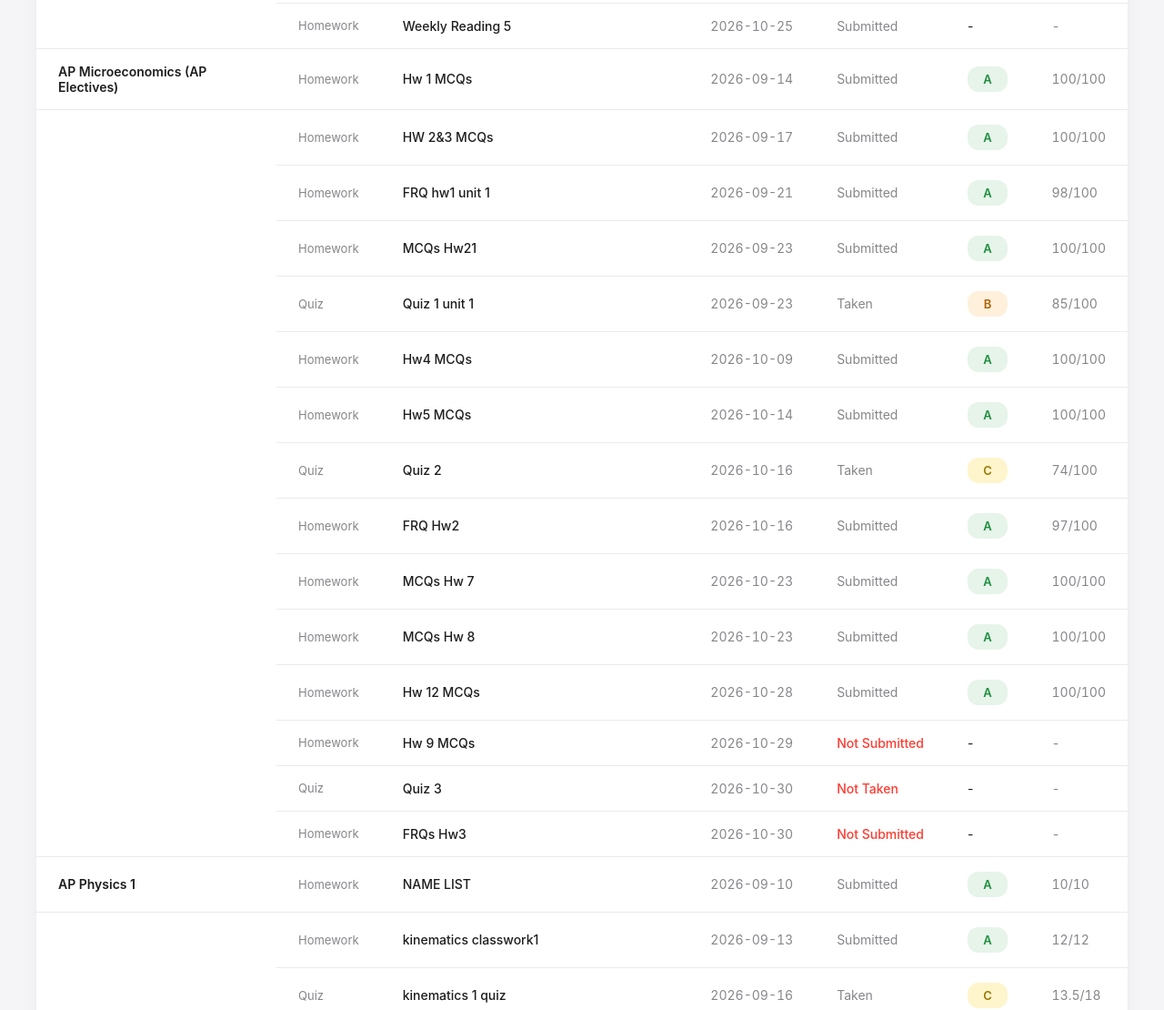
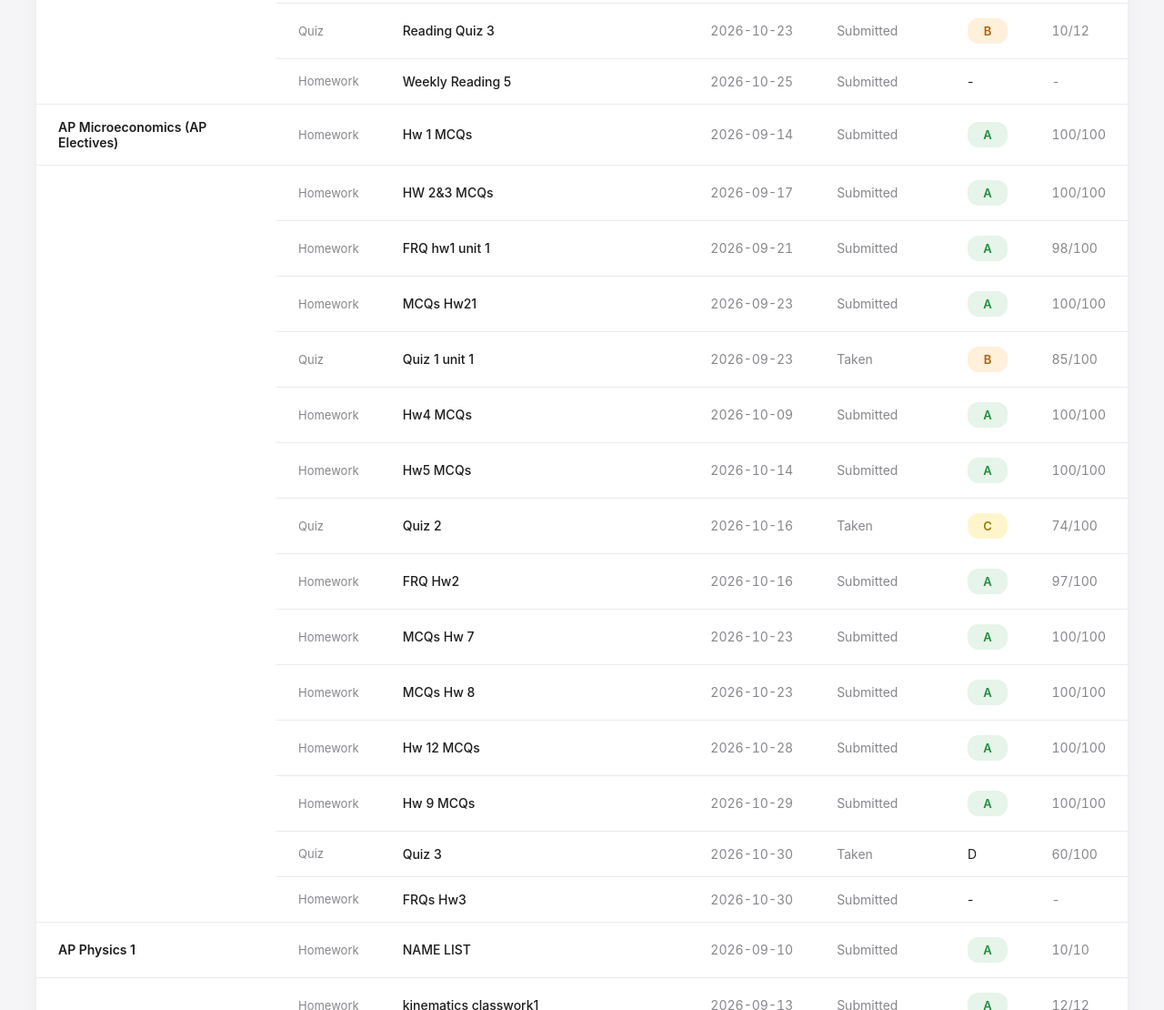
Before and after one commit to vzhang-dev/MichaelY, a plain HTML site: page homework_status.html in a window 1280 px wide. Shown: the part 1690-2800 px from the top of the page at 91% size. Drawn offline with Linux system fonts and the light colour scheme.

Commit message:
Add files via upload

```diff
--- a/homework_status.html
+++ b/homework_status.html
@@ -354,7 +354,7 @@
         <div class="refresh-time">
             <svg width="14" height="14" viewBox="0 0 24 24" fill="none" stroke="currentColor" stroke-width="2" stroke-linecap="round" stroke-linejoin="round" style="opacity:0.7"><polyline points="23 4 23 10 17 10"></polyline><polyline points="1 20 1 14 7 14"></polyline><path d="M3.51 9a9 9 0 0 1 14.85-3.36L23 10M1 14l4.64 4.36A9 9 0 0 0 20.49 15"></path></svg>
             <span class="time-label">Updated:</span>
-            <span class="time-value" id="refresh-time">2026-10-29 17:08</span>
+            <span class="time-value" id="refresh-time">2026-11-02 10:52</span>
         </div>
     </div>
 
@@ -608,6 +608,16 @@
     {
         "id": "t13",
         "class": "AP English Language & Composition (AP Electives)",
+        "type": "Quiz",
+        "task": "Reading Quiz 3",
+        "due": "2026-10-23",
+        "status": "Submitted",
+        "grade": "B",
+        "score": "10/12"
+    },
+    {
+        "id": "t14",
+        "class": "AP English Language & Composition (AP Electives)",
         "type": "Homework",
         "task": "Weekly Reading 5",
         "due": "2026-10-25",
@@ -616,7 +626,7 @@
         "score": ""
     },
     {
-        "id": "t14",
+        "id": "t15",
         "class": "Chinese Language Arts I",
         "type": "Homework",
         "task": "第一周随笔作业",
@@ -626,7 +636,7 @@
         "score": ""
     },
     {
-        "id": "t15",
+        "id": "t16",
         "class": "Chinese Language Arts I",
         "type": "Homework",
         "task": "语文早读小测1",
@@ -636,7 +646,7 @@
         "score": ""
     },
     {
-        "id": "t16",
+        "id": "t17",
         "class": "Chinese Language Arts I",
         "type": "Homework",
         "task": "第二周随笔作业",
@@ -646,7 +656,7 @@
         "score": ""
     },
     {
-        "id": "t17",
+        "id": "t18",
         "class": "Chinese Language Arts I",
         "type": "Homework",
         "task": "《峨日朵雪峰之侧》与《立在地球边上放号》联读学案",
@@ -656,7 +666,7 @@
         "score": ""
     },
     {
-        "id": "t18",
+        "id": "t19",
         "class": "Chinese Language Arts I",
         "type": "Homework",
         "task": "第三周批注作业",
@@ -666,7 +676,7 @@
         "score": ""
     },
     {
-        "id": "t19",
+        "id": "t20",
         "class": "Chinese Language Arts I",
         "type": "Homework",
         "task": "第四周美文小报——探究小论文",
@@ -676,7 +686,7 @@
         "score": ""
     },
     {
-        "id": "t20",
+        "id": "t21",
         "class": "Chinese Language Arts I",
         "type": "Homework",
         "task": "背诵《赤壁赋》",
@@ -686,7 +696,7 @@
         "score": ""
     },
     {
-        "id": "t21",
+        "id": "t22",
         "class": "Chinese Language Arts I",
         "type": "Homework",
         "task": "秋叶诗歌创作",
@@ -696,7 +706,7 @@
         "score": ""
     },
     {
-        "id": "t22",
+        "id": "t23",
         "class": "Geography I",
         "type": "Homework",
         "task": "Geologic Poster",
@@ -706,7 +716,7 @@
         "score": "18/20"
     },
     {
-        "id": "t23",
+        "id": "t24",
         "class": "Geography I",
         "type": "Homework",
         "task": "Phase of the moon observation",
@@ -716,7 +726,7 @@
         "score": "17/20"
     },
     {
-        "id": "t24",
+        "id": "t25",
         "class": "Geography I",
         "type": "Homework",
         "task": "单元练习",
@@ -726,7 +736,7 @@
         "score": ""
     },
     {
-        "id": "t25",
+        "id": "t26",
         "class": "Politics",
         "type": "Homework",
         "task": "必修一第一课作业",
@@ -736,7 +746,7 @@
         "score": "100/100"
     },
     {
-        "id": "t26",
+        "id": "t27",
         "class": "AP Microeconomics (AP Electives)",
         "type": "Homework",
         "task": "Hw 1 MCQs",
@@ -746,7 +756,7 @@
         "score": "100/100"
     },
     {
-        "id": "t27",
+        "id": "t28",
         "class": "AP Microeconomics (AP Electives)",
         "type": "Homework",
         "task": "HW 2&3 MCQs",
@@ -756,7 +766,7 @@
         "score": "100/100"
     },
     {
-        "id": "t28",
+        "id": "t29",
         "class": "AP Microeconomics (AP Electives)",
         "type": "Homework",
         "task": "FRQ hw1 unit 1",
@@ -766,7 +776,7 @@
         "score": "98/100"
     },
     {
-        "id": "t29",
+        "id": "t30",
         "class": "AP Microeconomics (AP Electives)",
         "type": "Homework",
         "task": "MCQs Hw21",
@@ -776,7 +786,7 @@
         "score": "100/100"
     },
     {
-        "id": "t30",
+        "id": "t31",
         "class": "AP Microeconomics (AP Electives)",
         "type": "Quiz",
         "task": "Quiz 1 unit 1",
@@ -786,7 +796,7 @@
         "score": "85/100"
     },
     {
-        "id": "t31",
+        "id": "t32",
         "class": "AP Microeconomics (AP Electives)",
         "type": "Homework",
         "task": "Hw4 MCQs",
@@ -796,7 +806,7 @@
         "score": "100/100"
     },
     {
-        "id": "t32",
+        "id": "t33",
         "class": "AP Microeconomics (AP Electives)",
         "type": "Homework",
         "task": "Hw5 MCQs",
@@ -806,7 +816,7 @@
         "score": "100/100"
     },
     {
-        "id": "t33",
+        "id": "t34",
         "class": "AP Microeconomics (AP Electives)",
         "type": "Quiz",
         "task": "Quiz 2",
@@ -816,7 +826,7 @@
         "score": "74/100"
     },
     {
-        "id": "t34",
+        "id": "t35",
         "class": "AP Microeconomics (AP Electives)",
         "type": "Homework",
         "task": "FRQ Hw2",
@@ -826,7 +836,7 @@
         "score": "97/100"
     },
     {
-        "id": "t35",
+        "id": "t36",
         "class": "AP Microeconomics (AP Electives)",
         "type": "Homework",
         "task": "MCQs Hw 7",
@@ -836,7 +846,7 @@
         "score": "100/100"
     },
     {
-        "id": "t36",
+        "id": "t37",
         "class": "AP Microeconomics (AP Electives)",
         "type": "Homework",
         "task": "MCQs Hw 8",
@@ -846,7 +856,7 @@
         "score": "100/100"
     },
     {
-        "id": "t37",
+        "id": "t38",
         "class": "AP Microeconomics (AP Electives)",
         "type": "Homework",
         "task": "Hw 12 MCQs",
@@ -856,37 +866,37 @@
         "score": "100/100"
     },
     {
-        "id": "t38",
+        "id": "t39",
         "class": "AP Microeconomics (AP Electives)",
         "type": "Homework",
         "task": "Hw 9 MCQs",
         "due": "2026-10-29",
-        "status": "Not Submitted",
-        "grade": "",
-        "score": ""
-    },
-    {
-        "id": "t39",
+        "status": "Submitted",
+        "grade": "A",
+        "score": "100/100"
+    },
+    {
+        "id": "t40",
         "class": "AP Microeconomics (AP Electives)",
         "type": "Quiz",
         "task": "Quiz 3",
         "due": "2026-10-30",
-        "status": "Not Taken",
-        "grade": "",
-        "score": ""
-    },
-    {
-        "id": "t40",
+        "status": "Taken",
+        "grade": "D",
+        "score": "60/100"
+    },
+    {
+        "id": "t41",
         "class": "AP Microeconomics (AP Electives)",
         "type": "Homework",
         "task": "FRQs Hw3",
         "due": "2026-10-30",
-        "status": "Not Submitted",
-        "grade": "",
-        "score": ""
-    },
-    {
-        "id": "t41",
+        "status": "Submitted",
+        "grade": "",
+        "score": ""
+    },
+    {
+        "id": "t42",
         "class": "AP Physics 1",
         "type": "Homework",
         "task": "NAME LIST",
@@ -896,7 +906,7 @@
         "score": "10/10"
     },
     {
-        "id": "t42",
+        "id": "t43",
         "class": "AP Physics 1",
         "type": "Homework",
         "task": "kinematics classwork1",
@@ -906,7 +916,7 @@
         "score": "12/12"
     },
     {
-        "id": "t43",
+        "id": "t44",
         "class": "AP Physics 1",
         "type": "Quiz",
         "task": "kinematics 1 quiz",
@@ -916,7 +926,7 @@
         "score": "13.5/18"
     },
     {
-        "id": "t44",
+        "id": "t45",
         "class": "AP Physics 1",
         "type": "Homework",
         "task": "kinematics classwork2",
@@ -926,7 +936,7 @@
         "score": "12/12"
     },
     {
-        "id": "t45",
+        "id": "t46",
         "class": "AP Physics 1",
         "type": "Homework",
         "task": "Free body diagram",
@@ -936,7 +946,7 @@
         "score": "17/20"
     },
     {
-        "id": "t46",
+        "id": "t47",
         "class": "AP Physics 1",
         "type": "Unit Test",
         "task": "U1 kinematics 1 TEST",
@@ -946,7 +956,7 @@
         "score": "7/10"
     },
     {
-        "id": "t47",
+        "id": "t48",
         "class": "AP Physics 1",
         "type": "Quiz",
         "task": "U2 Dynamics quiz",
@@ -956,7 +966,7 @@
         "score": "15/19"
     },
     {
-        "id": "t48",
+        "id": "t49",
         "class": "AP Physics 1",
         "type": "Homework",
         "task": "Dynamics homework",
@@ -966,7 +976,7 @@
         "score": "12/12"
     },
     {
-        "id": "t49",
+        "id": "t50",
         "class": "AP Physics 1",
         "type": "Exam",
         "task": "Mid term exam",
@@ -976,7 +986,17 @@
         "score": ""
     },
     {
-        "id": "t50",
+        "id": "t51",
+        "class": "AP Physics 1",
+        "type": "Homework",
+        "task": "Circualr motion HM",
+        "due": "2026-11-06",
+        "status": "Submitted",
+        "grade": "",
+        "score": ""
+    },
+    {
+        "id": "t52",
         "class": "Pre AP Biology",
         "type": "Homework",
         "task": "Ch1.3 study guide",
@@ -986,7 +1006,7 @@
         "score": "29/30"
     },
     {
-        "id": "t51",
+        "id": "t53",
         "class": "Pre AP Biology",
         "type": "Quiz",
         "task": "Pre AP Biology Quiz 1(Ch1.1-1.3)",
@@ -996,7 +1016,7 @@
         "score": "17/20"
     },
     {
-        "id": "t52",
+        "id": "t54",
         "class": "Pre AP Biology",
         "type": "Quiz",
         "task": "Pre AP Biology Quiz 2(Ch2.1-2.2)",
@@ -1006,7 +1026,7 @@
         "score": "18/20"
     },
     {
-        "id": "t53",
+        "id": "t55",
         "class": "Pre AP Biology",
         "type": "Unit Test",
         "task": "Chapter 2 macromolecules project",
@@ -1016,7 +1036,7 @@
         "score": "19/20"
     },
     {
-        "id": "t54",
+        "id": "t56",
         "class": "Pre AP Biology",
         "type": "Unit Test",
         "task": "Mock practice MCQ for Midterm exam S1",
@@ -1026,7 +1046,17 @@
         "score": "76/80"
     },
     {
-        "id": "t55",
+        "id": "t57",
+        "class": "Pre AP Biology",
+        "type": "Homework",
+        "task": "Chapter3 cell organelle practice",
+        "due": "2026-10-30",
+        "status": "Submitted",
+        "grade": "A",
+        "score": "49/50"
+    },
+    {
+        "id": "t58",
         "class": "Pre AP Chemistry",
         "type": "Homework",
         "task": "Homework of summer holiday",
@@ -1036,7 +1066,7 @@
         "score": ""
     },
     {
-        "id": "t56",
+        "id": "t59",
         "class": "Pre AP Chemistry",
         "type": "Homework",
         "task": "Poster",
@@ -1046,7 +1076,7 @@
         "score": ""
     },
     {
-        "id": "t57",
+        "id": "t60",
         "class": "Pre AP Chemistry",
         "type": "Homework",
         "task": "Chapter 3 Homework",
@@ -1056,7 +1086,7 @@
         "score": "95/100"
     },
     {
-        "id": "t58",
+        "id": "t61",
         "class": "Pre AP Chemistry",
         "type": "Homework",
         "task": "Chapter 4 homework-1",
@@ -1066,7 +1096,7 @@
         "score": "96/100"
     },
     {
-        "id": "t59",
+        "id": "t62",
         "class": "Pre AP Chemistry",
         "type": "Homework",
         "task": "Chapter 4 homework-2",
@@ -1076,7 +1106,7 @@
         "score": "94/100"
     },
     {
-        "id": "t60",
+        "id": "t63",
         "class": "Pre AP Chemistry",
         "type": "Quiz",
         "task": "Quiz for Chapter 3 and 4",
@@ -1086,7 +1116,7 @@
         "score": "91/100"
     },
     {
-        "id": "t61",
+        "id": "t64",
         "class": "Pre AP Chemistry",
         "type": "Homework",
         "task": "Chapter 12 homework-1",
@@ -1096,7 +1126,7 @@
         "score": "98/100"
     },
     {
-        "id": "t62",
+        "id": "t65",
         "class": "Pre AP Chemistry",
         "type": "Homework",
         "task": "Summary of key points for Chapter 3&4",
@@ -1106,7 +1136,7 @@
         "score": "94/100"
     },
     {
-        "id": "t63",
+        "id": "t66",
         "class": "Pre AP Chemistry",
         "type": "Homework",
         "task": "Chapter 12 homework-2",
@@ -1116,7 +1146,7 @@
         "score": "96/100"
     },
     {
-        "id": "t64",
+        "id": "t67",
         "class": "Pre AP Chemistry",
         "type": "Homework",
         "task": "Chapter 12 homework-3",
@@ -1126,7 +1156,7 @@
         "score": ""
     },
     {
-        "id": "t65",
+        "id": "t68",
         "class": "AP Pre- Calculus",
         "type": "Homework",
         "task": "Summer Holiday Homework",
@@ -1136,7 +1166,7 @@
         "score": "100/100"
     },
     {
-        "id": "t66",
+        "id": "t69",
         "class": "AP Pre- Calculus",
         "type": "Homework",
         "task": "1.1 Sets",
@@ -1146,7 +1176,7 @@
         "score": "92/100"
     },
     {
-        "id": "t67",
+        "id": "t70",
         "class": "AP Pre- Calculus",
         "type": "Homework",
         "task": "1.2 Simple Logic",
@@ -1156,7 +1186,7 @@
         "score": "93/100"
     },
     {
-        "id": "t68",
+        "id": "t71",
         "class": "AP Pre- Calculus",
         "type": "Homework",
         "task": "2.1 Function Homework",
@@ -1166,7 +1196,7 @@
         "score": "50/100"
     },
     {
-        "id": "t69",
+        "id": "t72",
         "class": "AP Pre- Calculus",
         "type": "Homework",
         "task": "1.3 Inequality Handout and Review",
@@ -1176,7 +1206,7 @@
         "score": ""
     },
     {
-        "id": "t70",
+        "id": "t73",
         "class": "AP Pre- Calculus",
         "type": "Quiz",
         "task": "Chapter 1 SA",
@@ -1186,7 +1216,7 @@
         "score": "70/100"
     },
     {
-        "id": "t71",
+        "id": "t74",
         "class": "AP Pre- Calculus",
         "type": "Homework",
         "task": "2.2 Graph of Function",
@@ -1196,7 +1226,7 @@
         "score": "99/100"
     },
     {
-        "id": "t72",
+        "id": "t75",
         "class": "AP Pre- Calculus",
         "type": "Homework",
         "task": "2.3.1 Odd and Even Functions",
@@ -1206,7 +1236,7 @@
         "score": "92/100"
     },
     {
-        "id": "t73",
+        "id": "t76",
         "class": "AP Pre- Calculus",
         "type": "Homework",
         "task": "2.3.2 Monototnicity of a Function",
@@ -1216,7 +1246,7 @@
         "score": "95/100"
     },
     {
-        "id": "t74",
+        "id": "t77",
         "class": "AP Pre- Calculus",
         "type": "Homework",
         "task": "Revision of Chapter 1 SA",
@@ -1226,7 +1256,7 @@
         "score": "100/100"
     },
     {
-        "id": "t75",
+        "id": "t78",
         "class": "AP Pre- Calculus",
         "type": "Homework",
         "task": "2.3.3 AROC",
@@ -1236,7 +1266,7 @@
         "score": "90/100"
     },
     {
-        "id": "t76",
+        "id": "t79",
         "class": "AP Pre- Calculus",
         "type": "Homework",
         "task": "National Holiday Homework - AP Classroom Quiz",
@@ -1246,7 +1276,7 @@
         "score": ""
     },
     {
-        "id": "t77",
+        "id": "t80",
         "class": "AP Pre- Calculus",
         "type": "Homework",
         "task": "2.4 Library of Functions",
@@ -1256,7 +1286,7 @@
         "score": "88/100"
     },
     {
-        "id": "t78",
+        "id": "t81",
         "class": "AP Pre- Calculus",
         "type": "Homework",
         "task": "2.5 Transformations",
@@ -1266,7 +1296,7 @@
         "score": "100/100"
     },
     {
-        "id": "t79",
+        "id": "t82",
         "class": "AP Pre- Calculus",
         "type": "Homework",
         "task": "2.6 Composite Functions",
@@ -1276,7 +1306,7 @@
         "score": "96/100"
     },
     {
-        "id": "t80",
+        "id": "t83",
         "class": "AP Pre- Calculus",
         "type": "Homework",
         "task": "3.1 Polynomial Functions",
@@ -1286,7 +1316,7 @@
         "score": "80/100"
     },
     {
-        "id": "t81",
+        "id": "t84",
         "class": "AP Pre- Calculus",
         "type": "Homework",
         "task": "3.2 Graph of Polynomials",
@@ -1296,7 +1326,7 @@
         "score": ""
     },
     {
-        "id": "t82",
+        "id": "t85",
         "class": "AP Pre- Calculus",
         "type": "Homework",
         "task": "3.3 The real zeros of polynomial functions",
@@ -1306,7 +1336,7 @@
         "score": ""
     },
     {
-        "id": "t83",
+        "id": "t86",
         "class": "AP Pre- Calculus",
         "type": "Quiz",
         "task": "Vocabulary Quiz",
@@ -1316,7 +1346,7 @@
         "score": ""
     },
     {
-        "id": "t84",
+        "id": "t87",
         "class": "AP Pre- Calculus",
         "type": "Homework",
         "task": "3.5 Rational Functions",
@@ -1326,7 +1356,7 @@
         "score": ""
     },
     {
-        "id": "t85",
+        "id": "t88",
         "class": "AP Pre- Calculus",
         "type": "Homework",
         "task": "Midterm Practice",
@@ -1341,7 +1371,7 @@
     {
         "class": "AP English Language & Composition (AP Electives)",
         "grade": "A",
-        "score": "95.56%"
+        "score": "95.29%"
     },
     {
         "class": "Chinese Language Arts I",
@@ -1361,7 +1391,7 @@
     {
         "class": "AP Microeconomics (AP Electives)",
         "grade": "B",
-        "score": "89.52%"
+        "score": "86.27%"
     },
     {
         "class": "AP Physics 1",
@@ -1371,7 +1401,7 @@
     {
         "class": "Pre AP Biology",
         "grade": "A",
-        "score": "93.71%"
+        "score": "94.13%"
     },
     {
         "class": "Pre AP Chemistry",
```
